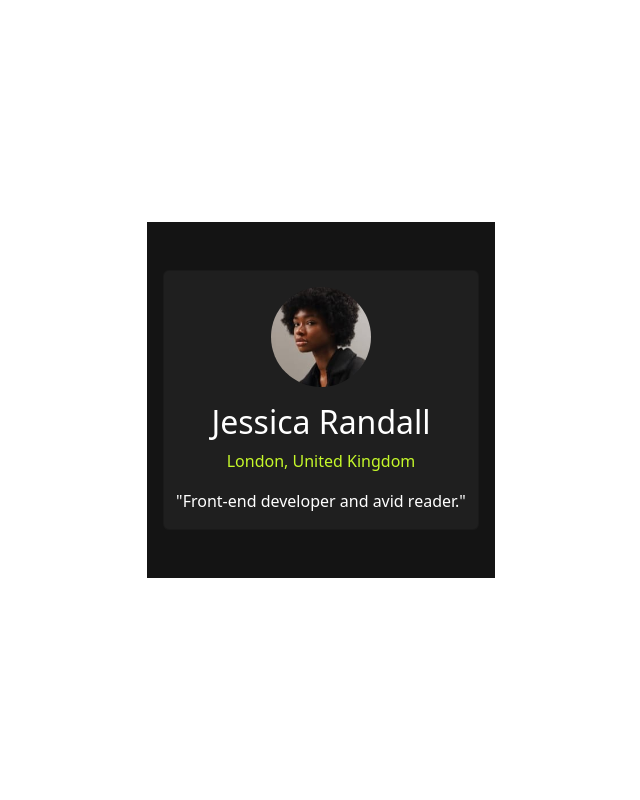
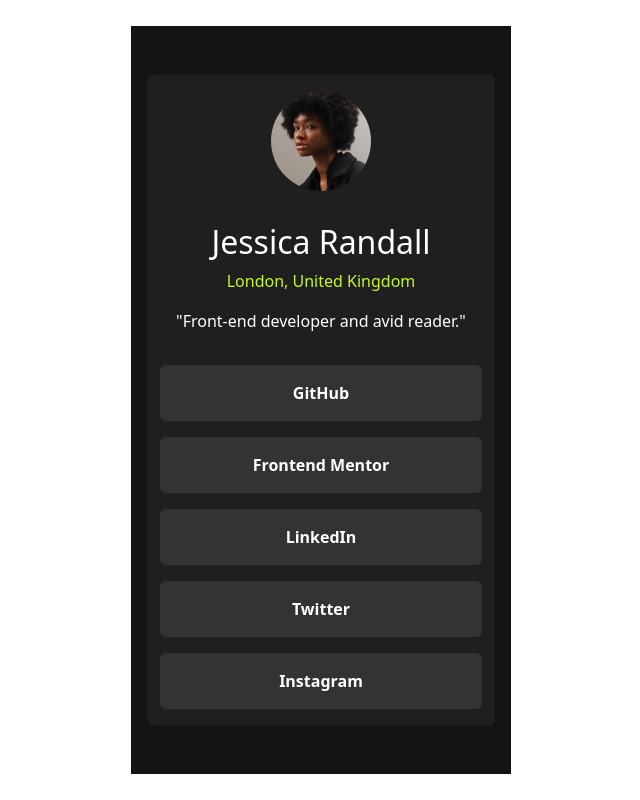
Before and after one commit to nishantcm/social-links-profile-main-fm, a website built with Vite: page src/index.html in a window 1280 px wide. Shown: the whole page, without its empty margins (319-959 px from the left). Built offline with nearby package versions, Linux system fonts and the light colour scheme.

Commit message:
Update the index.html and styles.scss

```diff
--- a/src/index.html
+++ b/src/index.html
@@ -8,15 +8,24 @@
     <body>
         <div class="container">
             <div class="container-fluid vh-100 d-flex justify-content-center align-items-center">
-                <div class="row bg py-5 px-3">
+                <div class="row bg py-5 px-3 py-lg-5 px-lg-3">
                     <div class="card">
                         <div class="images p-3 text-center">
                             <img src="../image/avatar-jessica.jpeg" alt="Jessica Profile" class="rounded-circle profile ">
                         </div>
-                        <div class="content">
+                        <div class="content p-3">
                             <h2 class="text-center">Jessica Randall</h2>
                             <p class="para text-center address">London, United Kingdom</p>
                             <p class="para text-center">"Front-end developer and avid reader."</p>
+                        </div>
+                        <div class="content">
+                            <div class="ul">
+                                <div class="link mb-3 px-2 py-3 rounded-2 text-center fw-bold">GitHub</div>
+                                <div class="link mb-3 px-2 py-3 rounded-2 text-center fw-bold">Frontend Mentor</div>
+                                <div class="link mb-3 px-2 py-3 rounded-2 text-center fw-bold">LinkedIn</div>
+                                <div class="link mb-3 px-2 py-3 rounded-2 text-center fw-bold">Twitter</div>
+                                <div class="link mb-3 px-2 py-3 rounded-2 text-center fw-bold">Instagram</div>
+                            </div>
                         </div>
                     </div>
                 </div>
--- a/src/scss/styles.scss
+++ b/src/scss/styles.scss
@@ -25,3 +25,15 @@
     width: 100px;
     height: 100px;
 }
+.link{
+    background-color: var(--Grey);
+}
+.link:hover{
+    background-color: var(--Green);
+    color: var(--Off-Black);
+}
+@media (min-width: 375px) and (max-width: 1440px) {
+    .container{
+        max-width: 1440px;
+    }
+}
```
